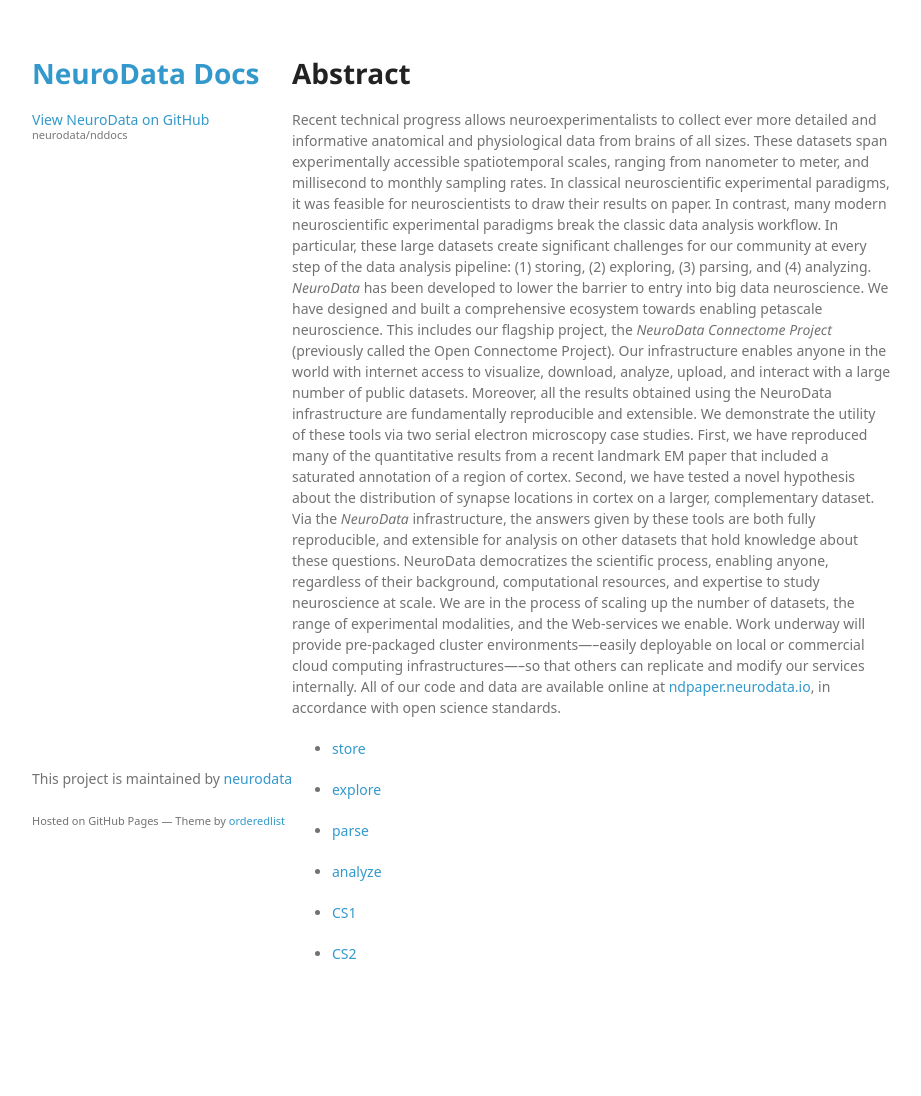
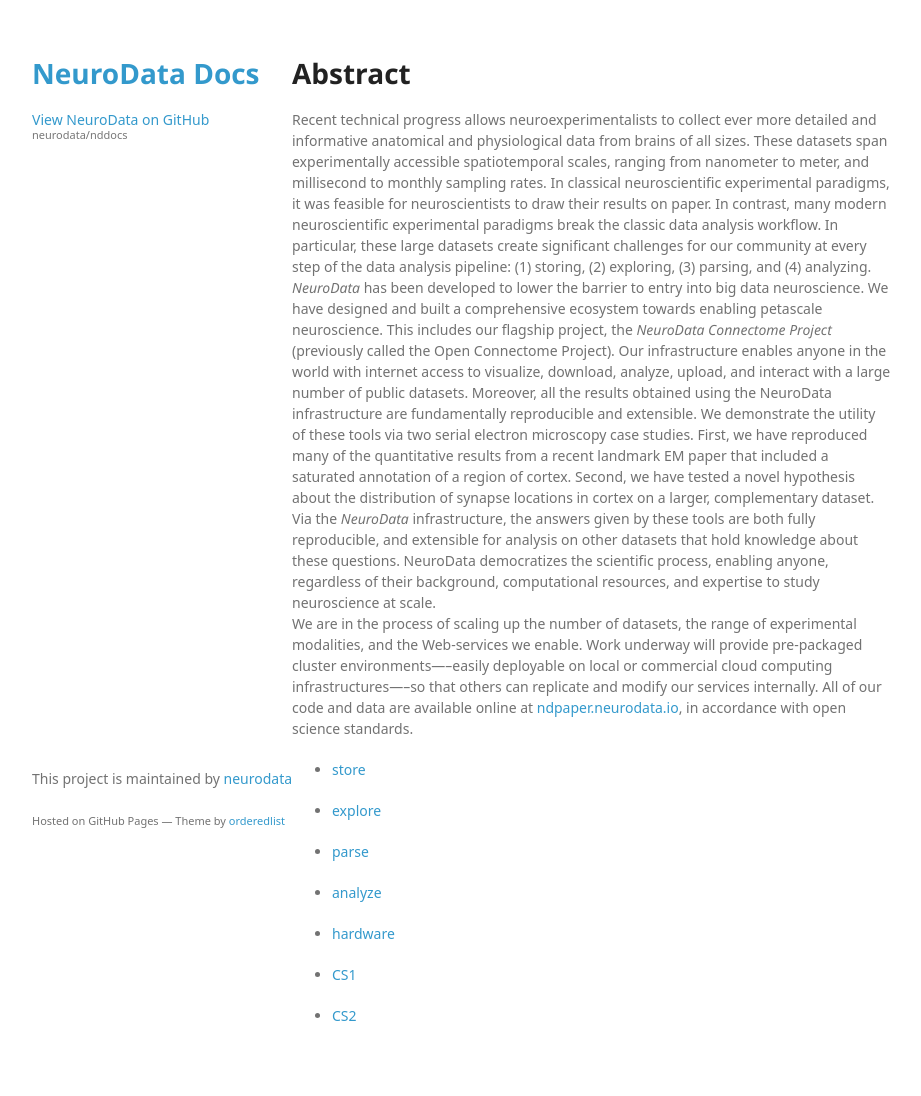
Before and after one commit to neurodata/nddocs-archive, a Jekyll site: the page built from ndpaper2016/index.md, in a window 1280 px wide. Shown: the whole page, without its empty margins (178-1099 px from the left). Built offline with Jekyll 4.4.1, drawn with Linux system fonts in a browser that asks for light colours; some web fonts are replaced; before the commit the page ends 1034 px from its top, so only the background shows below that.

Commit message:
added hardware to the index list.

```diff
--- a/ndpaper2016/index.md
+++ b/ndpaper2016/index.md
@@ -30,11 +30,12 @@
 novel hypothesis about the distribution of synapse locations in cortex
 on a larger, complementary dataset. Via the <i>NeuroData</i>
 infrastructure, the answers given by these tools are both fully
-reproducible, and extensible for analysis on other datasets that hold knowledge about these questions. NeuroData
-democratizes the scientific process, enabling anyone, regardless of
-their background, computational resources, and expertise to study
-neuroscience at scale.  We are in the process of scaling up the number
-of datasets, the range of experimental modalities, and the Web-services
+reproducible, and extensible for analysis on other datasets that hold
+knowledge about these questions. NeuroData democratizes the scientific
+process, enabling anyone, regardless of their background, computational
+resources, and expertise to study neuroscience at scale.
+We are in the process of scaling up the number of datasets,
+the range of experimental modalities, and the Web-services
 we enable. Work underway will provide pre-packaged cluster
 environments—--easily deployable on local or commercial cloud computing
 infrastructures—--so that others can replicate and modify our services
@@ -51,6 +52,8 @@
 
 - [analyze](./analyze.html)
 
+- [hardware](./hardware.html)
+
 - [CS1](./case_study1.html)
 
 - [CS2](./case_study2.html)
```
